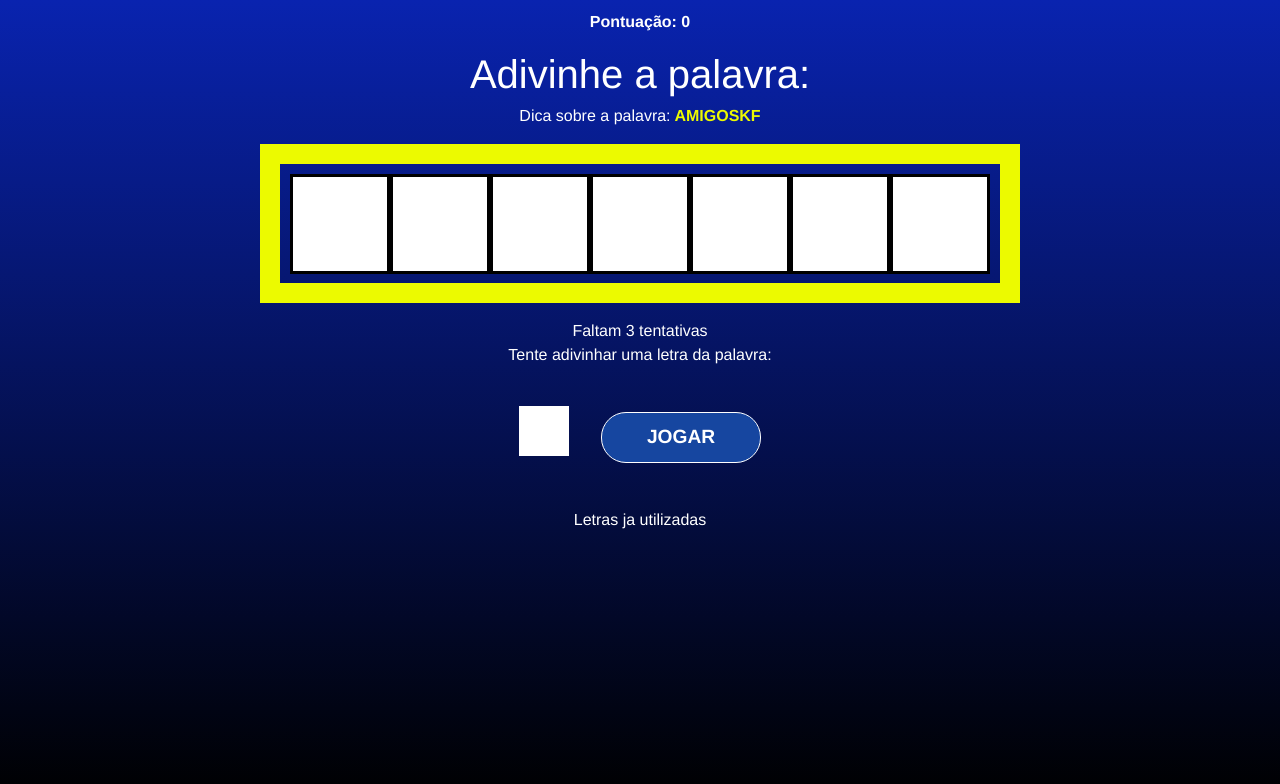
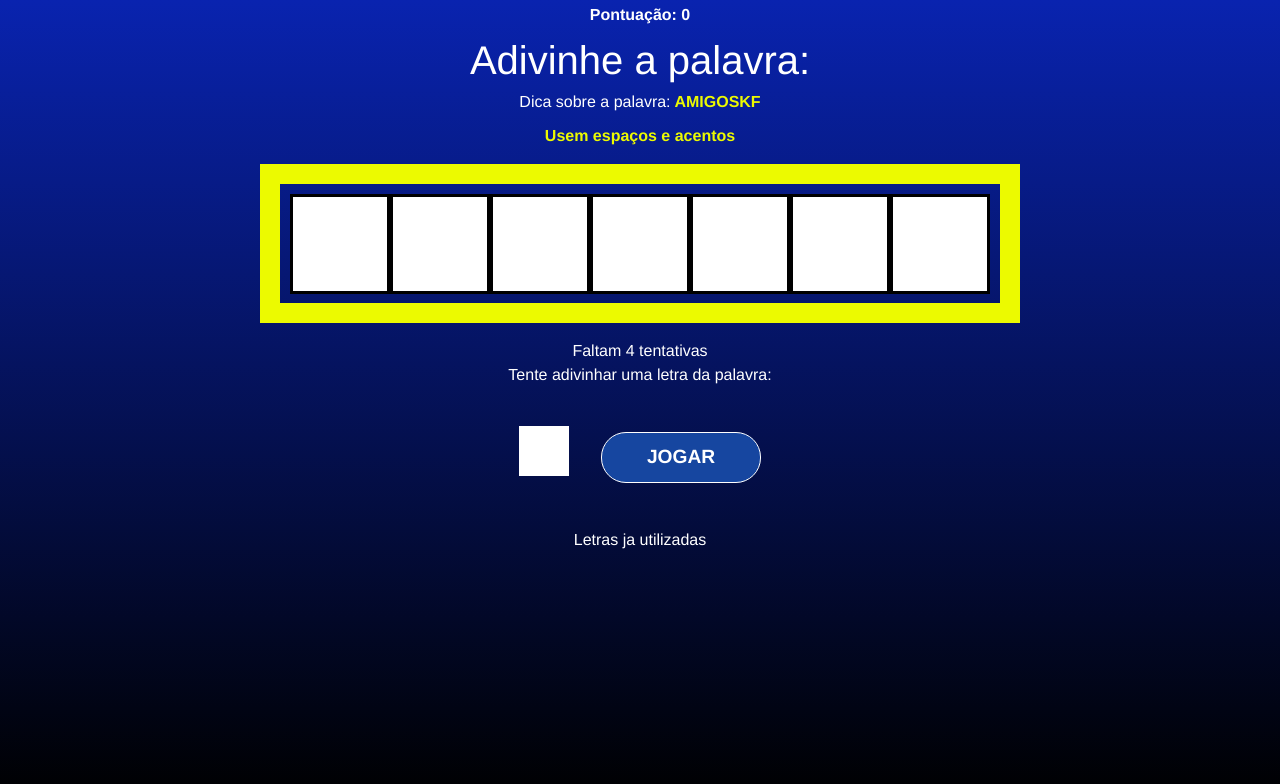
Before and after one commit to ursarah/secretWord_in_react, a React (Vite) app: page / in a window 1280 px wide. Both pictures are taken after a click on the button "COMEÇAR O JOGO". Shown: the top 784 px of the page. Built offline with nearby package versions, Linux system fonts and the light colour scheme.

Commit message:
jogo dos amigos atualizado

```diff
--- a/src/App.jsx
+++ b/src/App.jsx
@@ -17,6 +17,8 @@ const stages = [
   { id: 3, name: 'end' },
 ];
 
+let numberGuesses = 4;
+
 // 1 - Estagios do jogo
 function App() {
   const [gameStage, setGameStage] = useState(stages[0].name);
@@ -30,7 +32,7 @@ function App() {
   // 4 - Letras tentadas
   const [guessedLetters, setGuessedLetters] = useState([]);
   const [wrongLetters, setWrongLetters] = useState([]);
-  const [guesses, setGuesses] = useState(3);
+  const [guesses, setGuesses] = useState(numberGuesses);
   const [score, setScores] = useState(0);
 
   // 3.1 - Pegar palavras e categoria
@@ -112,7 +114,7 @@ function App() {
   // 5 - condições de derrota, nessa função limpa tudo e reseta o jogo
   const retry = () => {
     setScores(0);
-    setGuesses(3);
+    setGuesses(numberGuesses);
     setGameStage(stages[0].name);
   };
 
@@ -123,12 +125,13 @@ function App() {
     const uniLetters = [...new Set(letters)];
 
     if (uniLetters.length === guessedLetters.length) {
-      setScores((actuaScore) => (actuaScore += 100));
-      setGuesses(3);
+      setScores((actualScore) => (actualScore += 100));
+      setGuesses(numberGuesses);
       startGame();
     }
   }, [guessedLetters, letters, startGame]);
 
+  // 7 - vitoria
   return (
     <div className="flex justify-center items-center text-center">
       {gameStage === 'start' && <StartScream startScream={startScream} />}
--- a/src/components/Game.jsx
+++ b/src/components/Game.jsx
@@ -24,8 +24,8 @@ function Game({
   };
 
   return (
-    <div className="h-screen">
-      <p className="m-[10px]">
+    <div className="h-full">
+      <p className="my-[3px]">
         <span className="font-bold">Pontuação: {score}</span>
       </p>
       <h1 className="text-[2.5rem]">Adivinhe a palavra:</h1>
@@ -33,7 +33,7 @@ function Game({
         Dica sobre a palavra:
         <span className="text-[#ecfa00] font-bold"> {pickedCategory.toUpperCase()}</span>
       </h3>
-
+      <p className="m-[10px] text-[#ecfa00] font-bold">Usem espaços e acentos</p>
       {letters.length >= 6 ? (
         <div className="flex flex-wrap justify-center m-[1em] p-[.6em] border-[20px] border-solid border-[#ecfa00]">
           {letters.map((letter, i) =>
--- a/src/data/word.js
+++ b/src/data/word.js
@@ -1,5 +1,5 @@
 export const wordsList = {
     amigosKF: ["Matheus", "Silver", "Renata", "Clicia", "Isabelle", "Ivan", "Beto", "Yuri", "Mauricio", "Pricila", "Catarina", "Barbara", "Dafne", "Mari", "Sarah"],
-    formas: ["Tan Tui", "Fu Shi Shuan", "Thcon I Chen", "Kon Li Kuen", "Pan Pou kiu"],
-    anime: ["Pokemon", "One Piece", "Demon Slayer", "Naruto", "Dragon ball"]
+    anime: ["Pokemon", "One Piece", "Demon Slayer", "Naruto", "Dragon ball"],
+    misticas: ["Áries", "Touro", "Gêmeos", "Câncer", "Leão", "Virgem", "Libra", "Escorpião", "Ofiúco", "Sagitário", "Capricórnio", "Aquário", "Peixes"]
 };
```
